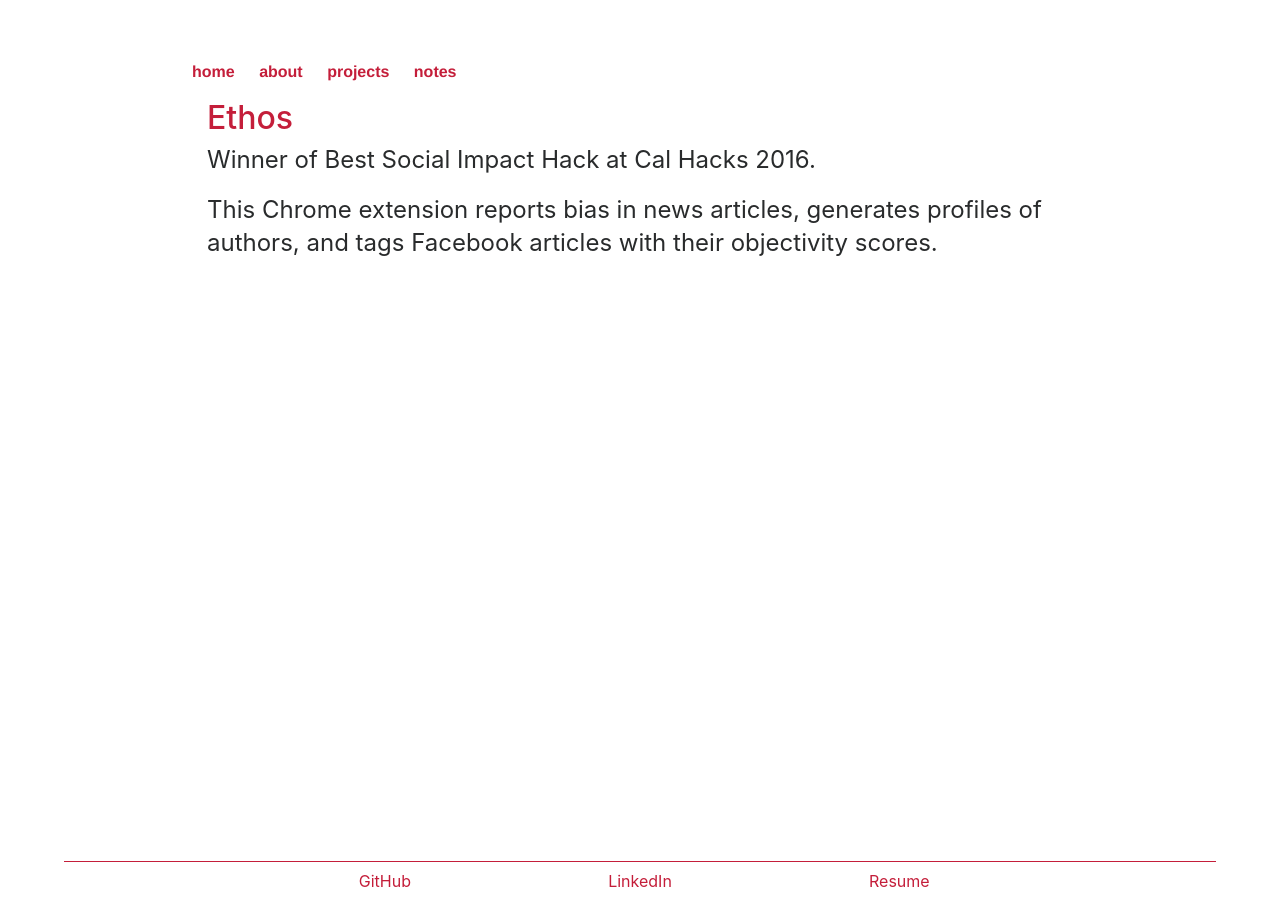
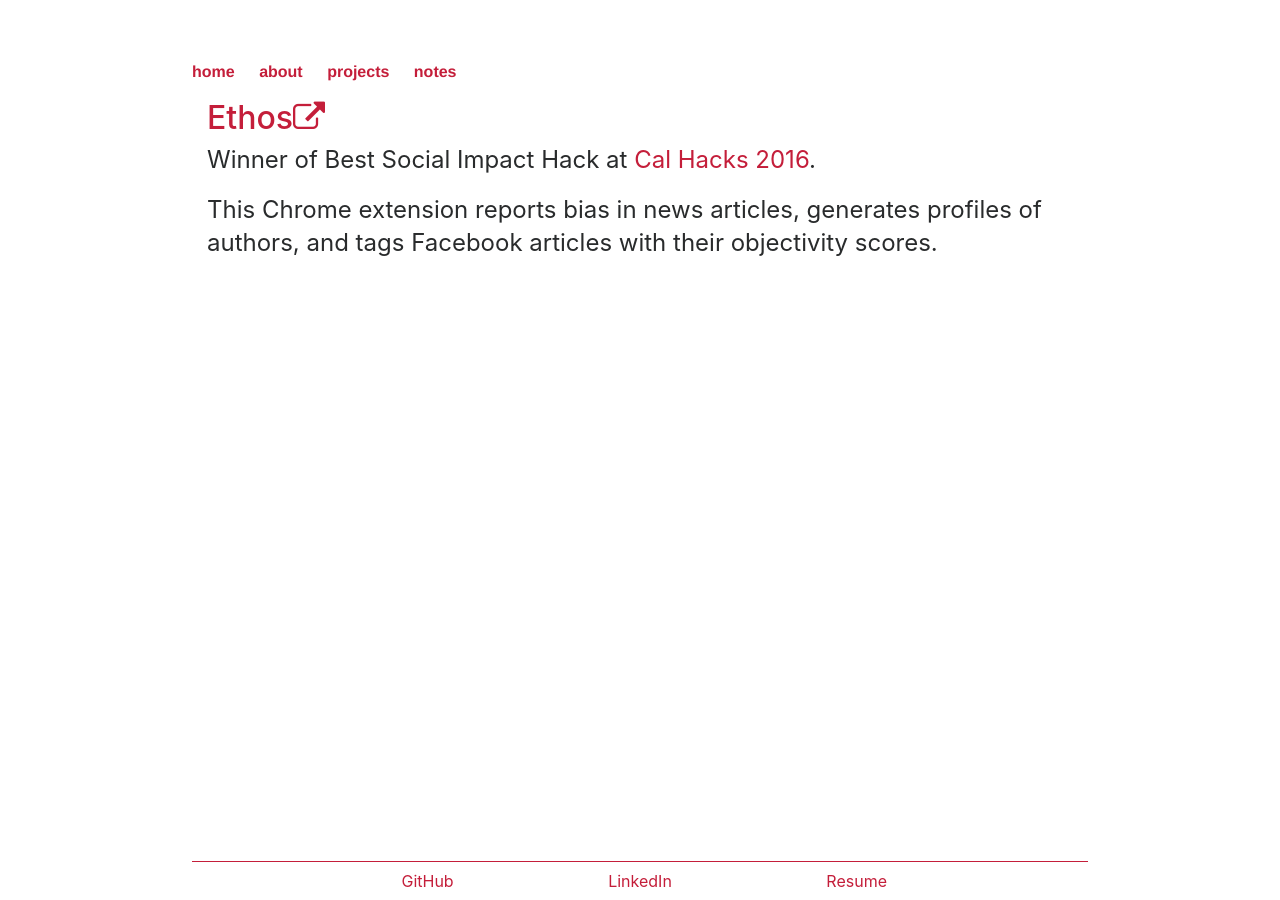
Before and after one commit to mingyli/mingyli.github.io, a Jekyll site: the page built from _projects/ethos.md, in a window 1280 px wide. Built offline with Jekyll 4.4.1, drawn with Linux system fonts in a browser that asks for light colours; nearby versions of some CDN libraries.

Commit message:
external link

```diff
--- a/_layouts/default.html
+++ b/_layouts/default.html
@@ -2,7 +2,9 @@
 <html>
     <head>
         <title>{{ page.title }}</title>
+        <link rel="shortcut icon" type="image/x-icon" href="favicon48.ico">
         <link rel="stylesheet" href="https://maxcdn.bootstrapcdn.com/bootstrap/4.0.0-alpha.6/css/bootstrap.min.css" integrity="sha384-rwoIResjU2yc3z8GV/NPeZWAv56rSmLldC3R/AZzGRnGxQQKnKkoFVhFQhNUwEyJ" crossorigin="anonymous">
+        <link rel="stylesheet" href="https://cdnjs.cloudflare.com/ajax/libs/font-awesome/4.6.3/css/font-awesome.min.css">
         <link rel="stylesheet" type="text/css" href="/css/main.css">
     </head>
     <body>
--- a/_layouts/project.html
+++ b/_layouts/project.html
@@ -1,7 +1,7 @@
 ---
 layout: default
 ---
-<h2><a href="{{ page.link }}">{{ page.title }}</a></h2>
+<h2><a href="{{ page.link }}">{{ page.title }}<i class="fa fa-external-link" aria-hidden="true"></i></a></h2>
 
 <div class="project">
   {{ content }}
--- a/_projects/ethos.md
+++ b/_projects/ethos.md
@@ -5,6 +5,6 @@ date: 2016-11-19
 link: https://github.com/mingyli/calhacks-ethos
 ---
 
-Winner of Best Social Impact Hack at Cal Hacks 2016.
+Winner of Best Social Impact Hack at [Cal Hacks 2016](https://devpost.com/software/bias-bars).
 
 This Chrome extension reports bias in news articles, generates profiles of authors, and tags Facebook articles with their objectivity scores.
--- a/css/main.css
+++ b/css/main.css
@@ -46,9 +46,11 @@ p {
 }
 footer {
     position: absolute;
-    right: 5em;
+    /*right: 5em;*/
     bottom: 0;
-    left: 5em;
+    /*left: 5em;*/
+    margin: auto;
+    width: 70%;
     border-top: 1px solid var(--cardinal);
     font-size: .8em;
 }
--- a/projects/index.html
+++ b/projects/index.html
@@ -6,7 +6,6 @@ title: projects
 	<ul class="posts">
 
 		{% assign projs = site.projects | sort: 'date' %}
-	  <!--{% for project in projs reversed %}-->
 		{% for project in projs %}
 	    <li><a href="{{ project.url }}" title="{{ project.title }}">{{ project.title }}</a></li>
 	  {% endfor %}
```
